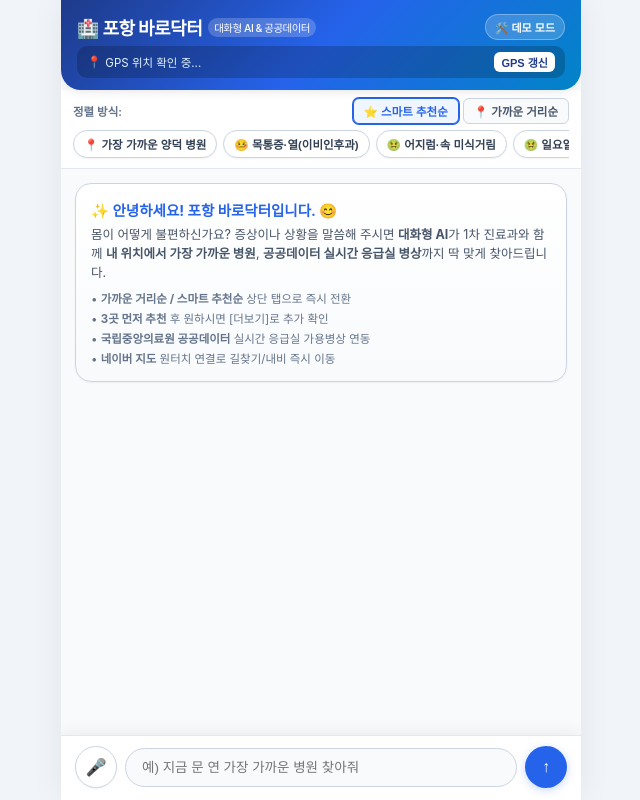
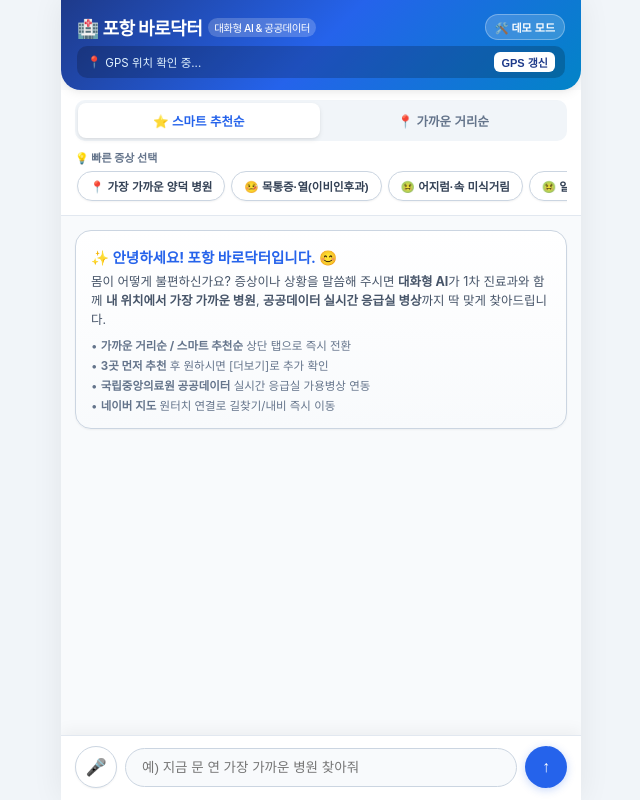
Before and after one commit to wnstjd343442/pohang-barodoctor, a Flask app: page / in a window 1280 px wide. Shown: the whole page, without its empty margins (319-959 px from the left). Run offline with Flask 3, Linux system fonts and the light colour scheme; some web fonts are replaced.

Commit message:
style: fix cut-off sort tabs with modern full-width segmented switch and clean chips layout

```diff
--- a/templates/index.html
+++ b/templates/index.html
@@ -166,41 +166,58 @@
   .controls-bar {
     background: #ffffff;
     border-bottom: 1px solid var(--border);
-    padding: 8px 12px;
+    padding: 10px 14px;
     display: flex;
     flex-direction: column;
-    gap: 6px;
+    gap: 8px;
     flex-shrink: 0;
   }
 
-  .sort-toggle-row {
-    display: flex;
-    align-items: center;
-    justify-content: space-between;
-    font-size: 11.5px;
-  }
-
-  .sort-chips {
-    display: flex;
+  .segmented-sort-bar {
+    display: grid;
+    grid-template-columns: 1fr 1fr;
+    background: #f1f5f9;
+    padding: 3px;
+    border-radius: 10px;
+    gap: 3px;
+  }
+
+  .sort-tab {
+    border: none;
+    background: transparent;
+    color: #64748b;
+    padding: 8px 10px;
+    border-radius: 8px;
+    font-size: 12.5px;
+    font-weight: 700;
+    cursor: pointer;
+    transition: all 0.2s cubic-bezier(0.4, 0, 0.2, 1);
+    display: flex;
+    align-items: center;
+    justify-content: center;
+    gap: 5px;
+  }
+
+  .sort-tab.active {
+    background: #ffffff;
+    color: var(--primary);
+    box-shadow: 0 2px 5px rgba(0, 0, 0, 0.08), 0 1px 2px rgba(0, 0, 0, 0.04);
+    font-weight: 800;
+  }
+
+  .quick-chips-section {
+    display: flex;
+    flex-direction: column;
     gap: 4px;
   }
-  .sort-chip {
-    border: 1px solid #cbd5e1;
-    background: #f8fafc;
-    color: #475569;
-    padding: 4px 10px;
-    border-radius: 6px;
-    font-size: 11.5px;
-    font-weight: 600;
-    cursor: pointer;
-    transition: all 0.15s;
-  }
-  .sort-chip.active {
-    background: #eff6ff;
-    border-color: var(--primary);
-    color: var(--primary);
-    font-weight: 800;
-    box-shadow: 0 0 0 1px var(--primary);
+
+  .quick-chips-header {
+    font-size: 11px;
+    font-weight: 700;
+    color: #64748b;
+    display: flex;
+    align-items: center;
+    gap: 4px;
   }
 
   .quick-chips-wrap {
@@ -209,7 +226,7 @@
     overflow-x: auto;
     scrollbar-width: none;
     -webkit-overflow-scrolling: touch;
-    padding-bottom: 2px;
+    padding: 2px 2px 4px 2px;
   }
   .quick-chips-wrap::-webkit-scrollbar { display: none; }
 
@@ -220,14 +237,15 @@
     color: #334155;
     font-size: 11.5px;
     font-weight: 600;
-    padding: 5px 10px;
+    padding: 6px 12px;
     border-radius: 999px;
     cursor: pointer;
     transition: all 0.15s ease;
     box-shadow: var(--shadow-sm);
-    display: flex;
-    align-items: center;
-    gap: 3px;
+    display: inline-flex;
+    align-items: center;
+    gap: 4px;
+    flex-shrink: 0;
   }
   .chip-btn:hover, .chip-btn:active {
     background: var(--primary-light);
@@ -848,14 +866,15 @@
 
   <!-- Controls & Quick Symptom Chips -->
   <div class="controls-bar">
-    <div class="sort-toggle-row">
-      <span style="color:#64748b; font-weight:600;">정렬 방식:</span>
-      <div class="sort-chips">
-        <button class="sort-chip active" id="sortRecommendBtn" data-sort="recommend">⭐ 스마트 추천순</button>
-        <button class="sort-chip" id="sortDistanceBtn" data-sort="distance">📍 가까운 거리순</button>
-      </div>
-    </div>
-
+    <div class="segmented-sort-bar">
+      <button class="sort-tab active" id="sortRecommendBtn" data-sort="recommend">⭐ 스마트 추천순</button>
+      <button class="sort-tab" id="sortDistanceBtn" data-sort="distance">📍 가까운 거리순</button>
+    </div>
+
+    <div class="quick-chips-section">
+      <div class="quick-chips-header">
+        <span>💡 빠른 증상 선택</span>
+      </div>
       <div class="quick-chips-wrap">
         <button class="chip-btn" data-msg="지금 문 연 가장 가까운 양덕동 병원">📍 가장 가까운 양덕 병원</button>
         <button class="chip-btn" data-msg="목 아프고 열나 이비인후과 가고 싶어">🤒 목통증·열(이비인후과)</button>
@@ -864,6 +883,7 @@
         <button class="chip-btn" data-msg="피부 두드러기 질환 치료 전문 병원">🩹 피부질환(치료전문)</button>
         <button class="chip-btn" data-msg="포항사랑카드 결제 가능한 병원">💳 포사카 가맹점</button>
         <button class="chip-btn" data-msg="야간 24시간 응급실">🚨 24시간 응급실</button>
+      </div>
     </div>
   </div>
 
```
Lines whose indentation alone changed are shown as unchanged.
